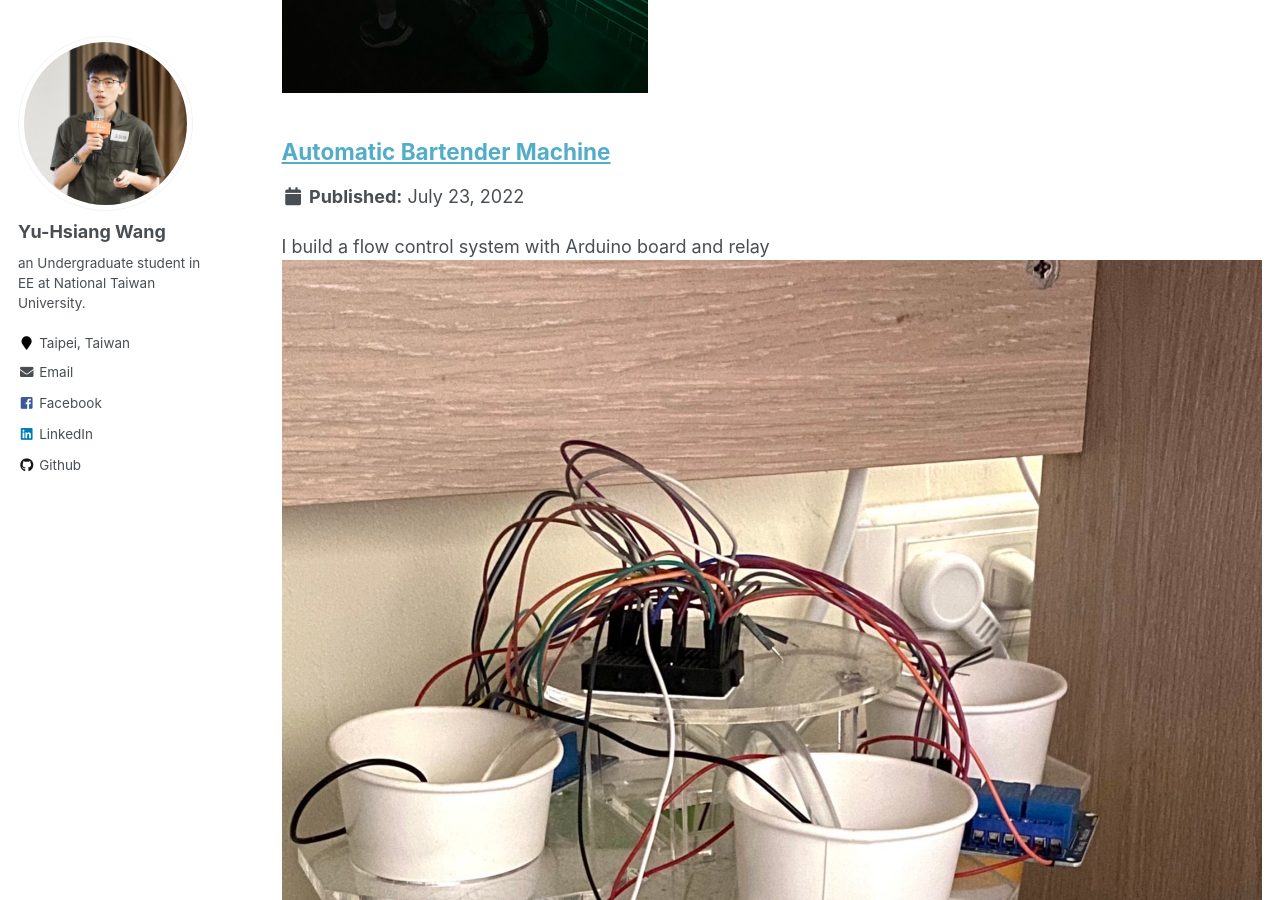
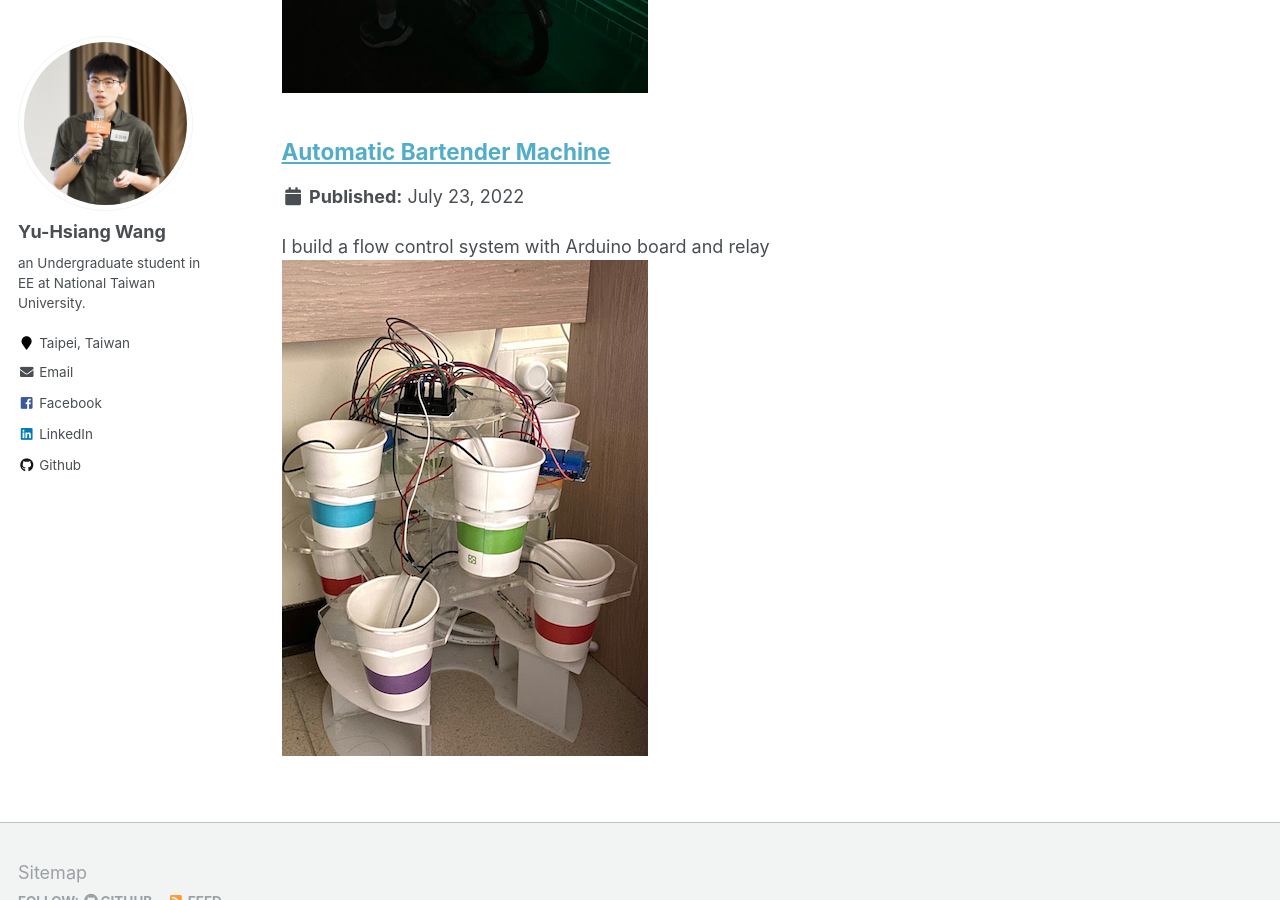
Before and after one commit to GarlicWang/GarlicWang.github.io, a Jekyll site: the page built from _pages/projects.html, in a window 1280 px wide and 900 px high, scrolled down 717 px. Built offline with Jekyll 4.4.1, drawn with Linux system fonts in a browser that asks for light colours.

Commit message:
update project photo

```diff
--- a/_portfolio/portfolio-2.html
+++ b/_portfolio/portfolio-2.html
@@ -1,6 +1,6 @@
 ---
 title: "Automatic Bartender Machine"
-excerpt: "I build a flow control system with Arduino board and relay<br/><img src='/images/bartender-machine.jpg'>"
+excerpt: "I build a flow control system with Arduino board and relay<br/><img src='/images/bartender-machine.png'>"
 collection: portfolio
 ---
 
```
Also changed, not shown: images/bartender-machine.jpg (deleted), images/bartender-machine.png (added).
